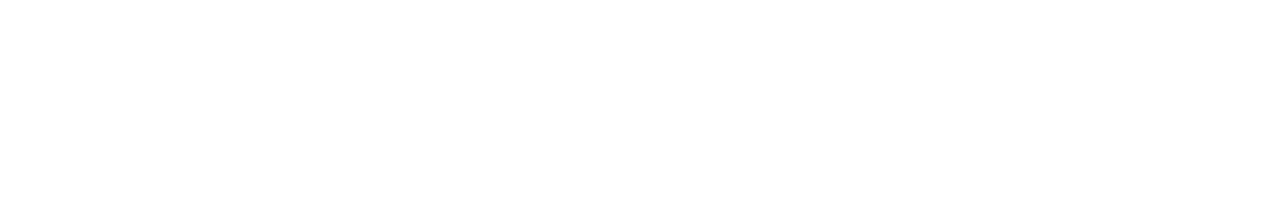
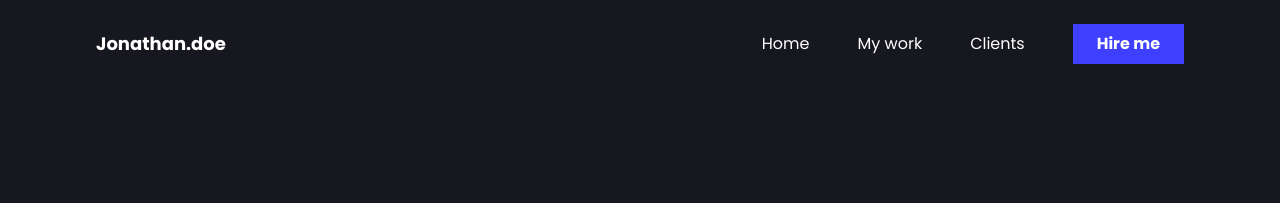
Before and after one commit to AlexFlowers505/tailwind-portfolio, a website: page index.html in a window 1280 px wide. Drawn offline with Linux system fonts and the light colour scheme.

Commit message:
some styling also done

```diff
--- a/index.html
+++ b/index.html
@@ -1,5 +1,6 @@
 <!DOCTYPE html>
 <html lang="en">
+
 <head>
     <meta charset="UTF-8">
     <meta http-equiv="X-UA-Compatible" content="IE=edge">
@@ -8,19 +9,48 @@
     <link rel="stylesheet" href="tailwind.css">
     <link rel="preconnect" href="https://fonts.googleapis.com">
     <link rel="preconnect" href="https://fonts.gstatic.com" crossorigin>
-    <link href="https://fonts.googleapis.com/css2?family=Comfortaa:wght@300;500;600;700&family=Poppins:wght@600;700&display=swap" rel="stylesheet">
+    <link
+        href="https://fonts.googleapis.com/css2?family=Comfortaa:wght@300;500;600;700&family=Poppins:wght@400;600;700&display=swap"
+        rel="stylesheet">
 </head>
-<body class="bg-blue-400 text-white font-poppins">
-    <header>
-        <div class="container">
-            <div class="text-lg">Jonathan.doe</div>
-            <div class="">
+
+<body class="bg-body text-white font-poppins pb-12">
+    <svg class="hidden">
+        <defs>
+            <symbol id="icon-burger" width="26" height="18" viewBox="0 0 26 18" fill="none"
+                xmlns="http://www.w3.org/2000/svg">
+                <path
+                    d="M13 17.5H0.25V14.6667H13V17.5ZM25.75 10.4167H0.25V7.58333H25.75V10.4167ZM25.75 3.33333H13V0.5H25.75V3.33333Z"
+                    fill="white" />
+            </symbol>
+        </defs>
+    </svg>
+    <header class="py-6">
+        <div class="container flex justify-between items-center mx-auto px-8 md:px-14 lg:px-24 w-full">
+            <div class="text-lg font-bold">Jonathan.doe</div>
+            <div class="hidden md:flex space-x-12 items-center">
                 <a href="#" class="'text-selected-text">Home</a>
                 <a href="#work">My work</a>
                 <a href="#clients">Clients</a>
-                <a href="#hire"><button>Hire me</button></a>
+                <a href="#hire"><button class="px-6 py-2 bg-theme font-bold">Hire me</button></a>
+            </div>
+            <div class="md:hidden">
+                <svg class="w-7 h-5">
+                    <use href="#icon-burger"></use>
+                </svg>
             </div>
         </div>
     </header>
+    <div class="container mt-16 flex justify-between items-center mx-auto px-8 md:px-14 lg:px-24 w-full">
+        <div class="flex flex-wrap md:flex-nowrap">
+            <nav class=" g:mr-24 lg:w-4 fixed left-percentage hidden xl:block">
+                <div class="absolute left-50 transform -translate-x-1/2 space-y-6 mt-37">
+                    <a href="#" class="nav-dot selected-circle block w-7 h-7 opacity"></a>
+                </div>
+            </nav>
+        </div>
+    </div>
 </body>
+
 </html>
+<!-- 1:03 -->
--- a/tailwind.config.js
+++ b/tailwind.config.js
@@ -3,7 +3,7 @@ module.exports = {
   content: ["index.html"],
   theme: {
     extend: {
-      color: {
+      colors: {
         'body' : '#17171f',
         'selected-text' : '#a3a3ff',
         'theme' : '#3f3fff',
```
Also changed, not shown: tailwind.css.
